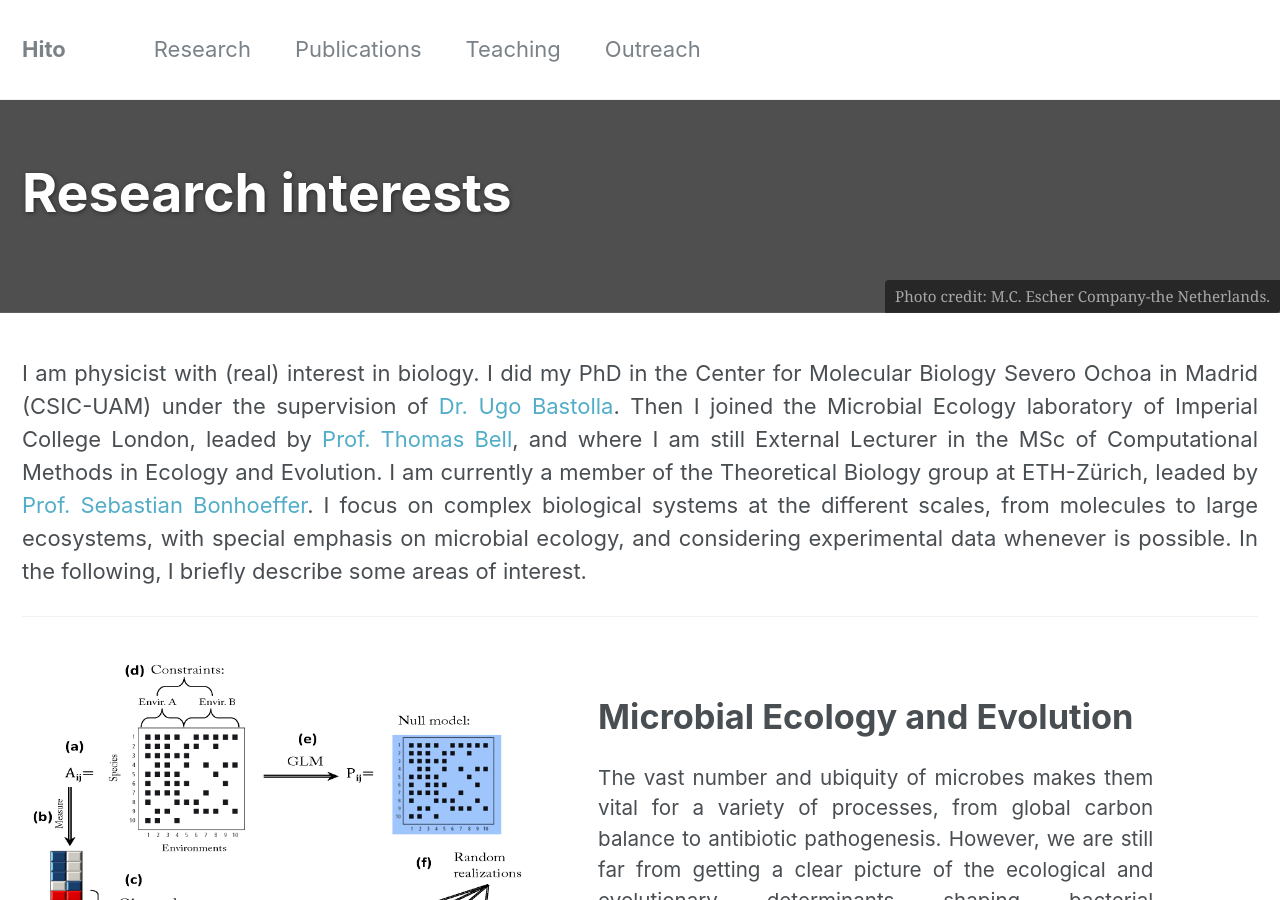
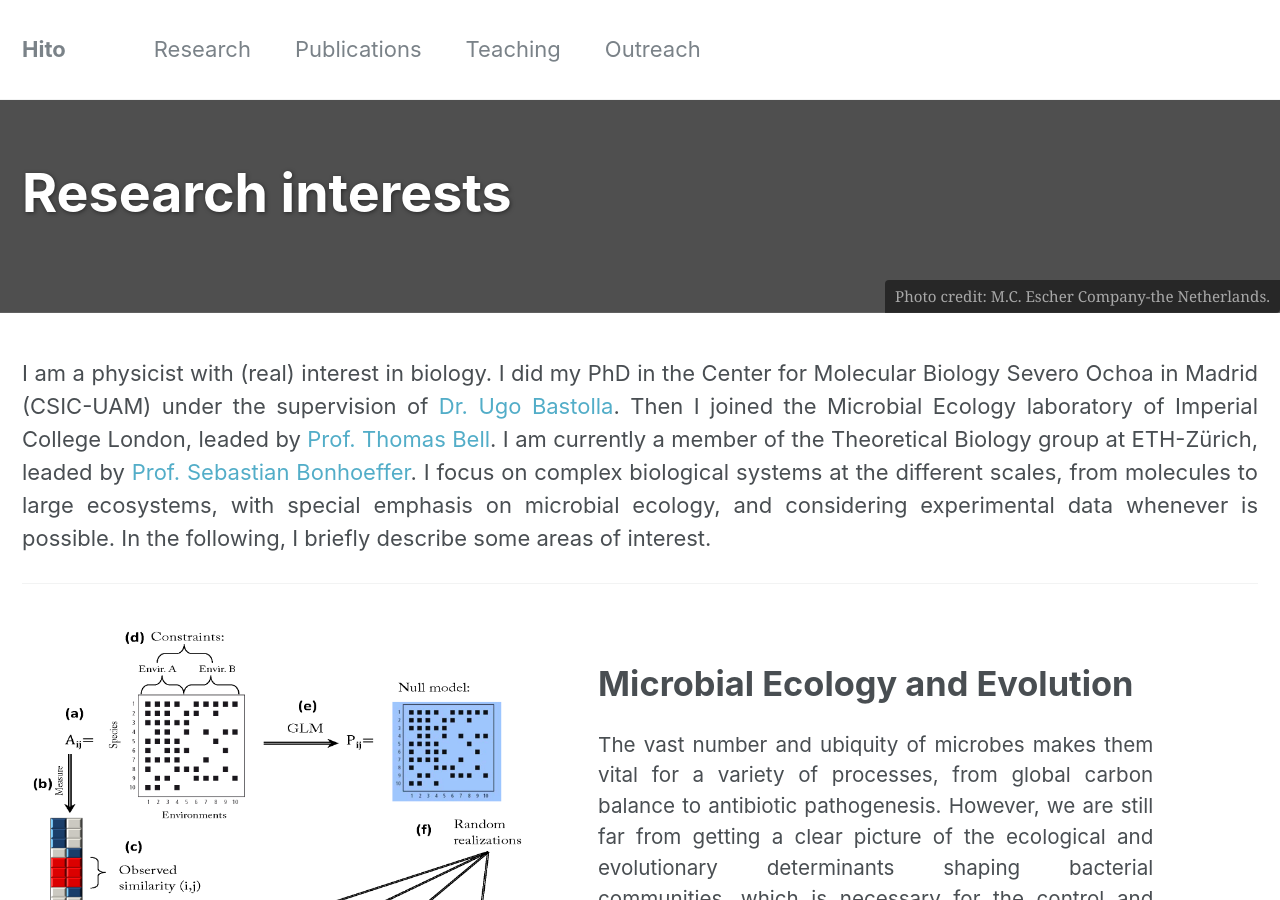
Before and after one commit to apascualgarcia/apascualgarcia.github.io, a Jekyll site: the page built from _pages/Research.md, in a window 1280 px wide and 900 px high. Built offline with Jekyll 4.4.1, drawn with Linux system fonts in a browser that asks for light colours.

Commit message:
corrected minor typo

```diff
--- a/_pages/Research.md
+++ b/_pages/Research.md
@@ -51,7 +51,7 @@ feature_row5:
 #{% include feature_row id="intro" type="center" %}
 ---
 
-I am physicist with (real) interest in biology. I did my PhD in the Center for Molecular Biology Severo Ochoa in Madrid (CSIC-UAM) under the supervision of [Dr. Ugo Bastolla](https://ub.cbm.uam.es/). Then I joined the Microbial Ecology laboratory of Imperial College London, leaded by [Prof. Thomas Bell](https://bellmicrobelab.wordpress.com/), and where I am still External Lecturer in the MSc of Computational Methods in Ecology and Evolution. I am currently a member of the Theoretical Biology group at ETH-Zürich, leaded by  [Prof. Sebastian Bonhoeffer](www.tb.ethz.ch). I focus on complex biological systems at the different scales, from molecules to large ecosystems, with special emphasis on microbial ecology, and considering experimental data whenever is possible. In the following, I briefly describe some areas of interest.
+I am a physicist with (real) interest in biology. I did my PhD in the Center for Molecular Biology Severo Ochoa in Madrid (CSIC-UAM) under the supervision of [Dr. Ugo Bastolla](https://ub.cbm.uam.es/). Then I joined the Microbial Ecology laboratory of Imperial College London, leaded by [Prof. Thomas Bell](https://bellmicrobelab.wordpress.com/). I am currently a member of the Theoretical Biology group at ETH-Zürich, leaded by  [Prof. Sebastian Bonhoeffer](www.tb.ethz.ch). I focus on complex biological systems at the different scales, from molecules to large ecosystems, with special emphasis on microbial ecology, and considering experimental data whenever is possible. In the following, I briefly describe some areas of interest.
 
 {% include feature_row %}
 
```
